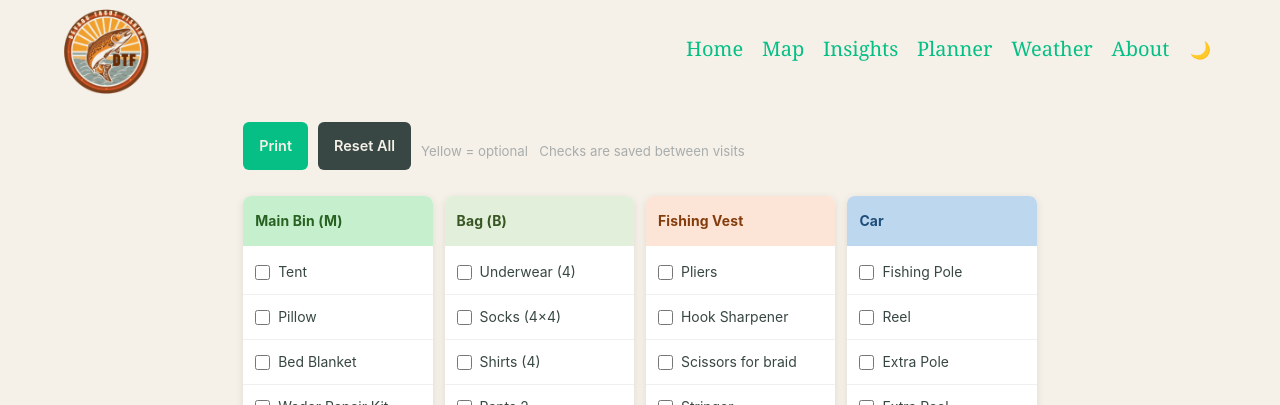
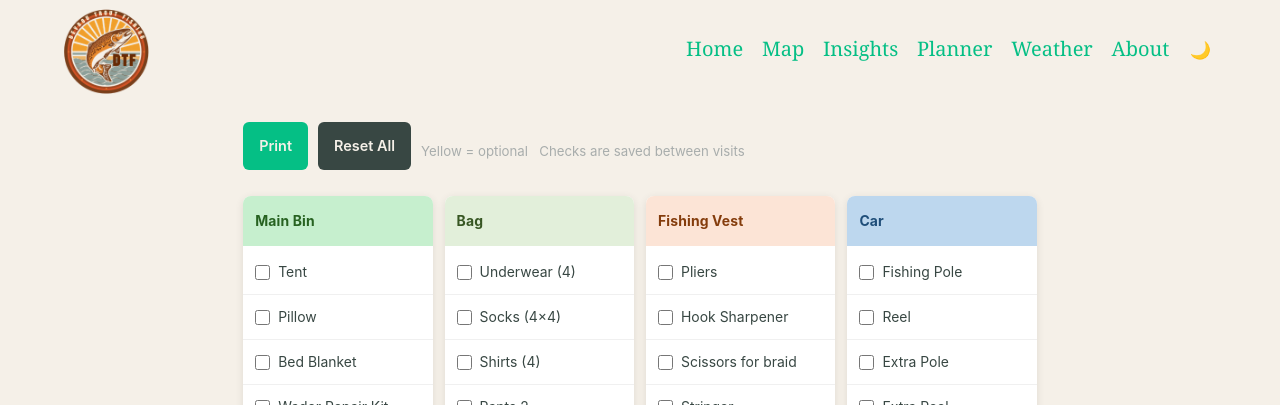
Before and after one commit to Cyro6/cyro6.github.io, a Jekyll site: the page built from checklist.html, in a window 1280 px wide. Shown: the top 405 px of the page. Built offline with Jekyll 4.4.1, drawn with Linux system fonts in a browser that asks for light colours.

Commit message:
Checklist: remove abbreviations from Main Bin and Bag headers
Co-Authored-By: Claude Sonnet 4.6 <noreply@anthropic.com>

```diff
--- a/checklist.html
+++ b/checklist.html
@@ -118,7 +118,7 @@ body.dark-theme .cl-item.checked span { color: #5a6a65; }
 
     <!-- Main Bin -->
     <div class="cl-card">
-      <div class="cl-card-header h-main">Main Bin (M)</div>
+      <div class="cl-card-header h-main">Main Bin</div>
       <div class="cl-items">
         <div class="cl-item"><input type="checkbox"><span>Tent</span></div>
         <div class="cl-item"><input type="checkbox"><span>Pillow</span></div>
@@ -134,7 +134,7 @@ body.dark-theme .cl-item.checked span { color: #5a6a65; }
 
     <!-- Bag -->
     <div class="cl-card">
-      <div class="cl-card-header h-bag">Bag (B)</div>
+      <div class="cl-card-header h-bag">Bag</div>
       <div class="cl-items">
         <div class="cl-item"><input type="checkbox"><span>Underwear (4)</span></div>
         <div class="cl-item"><input type="checkbox"><span>Socks (4×4)</span></div>
```
